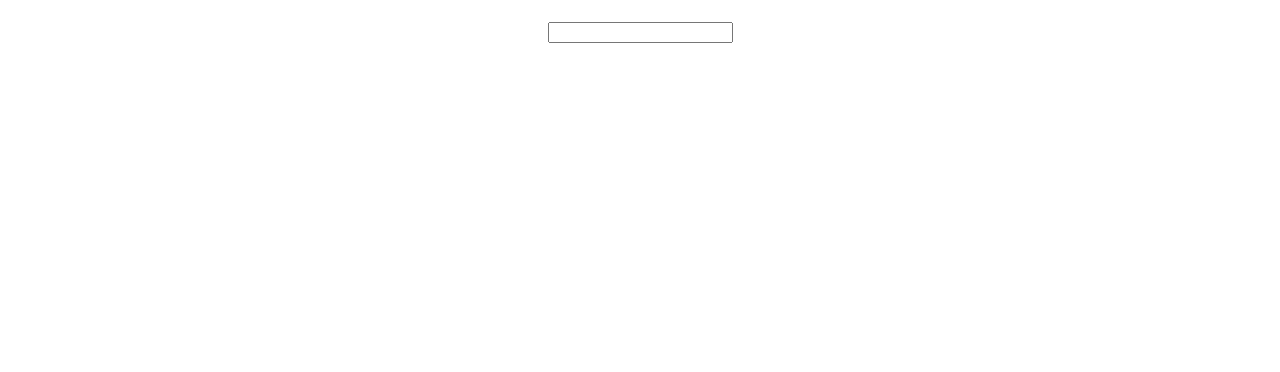
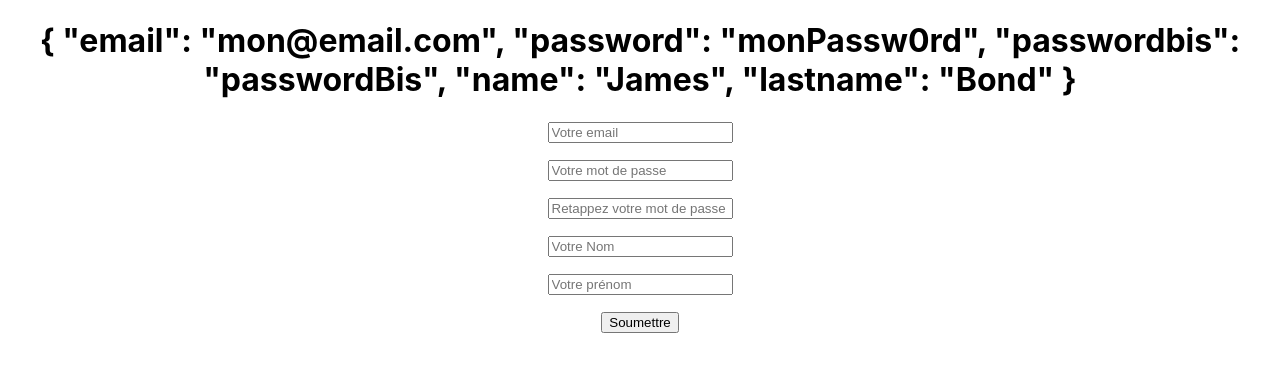
Before and after one commit to mde51/09-18-reims-homer, a React (Create React App) app in the folder front/: page / in a window 1280 px wide. Shown: the top 372 px of the page. Built offline with nearby package versions, Linux system fonts and the light colour scheme.

Commit message:
quete020

```diff
--- a/front/src/App.js
+++ b/front/src/App.js
@@ -1,13 +1,39 @@
 import React, { Component } from "react";
-import logo from "./logo.svg";
 import "./App.css";
 import SignUp from "./SignUp";
 
 class App extends Component {
+  constructor() {
+    super();
+    this.state = {
+      email: "mon@email.com",
+      password: "monPassw0rd",
+      passwordbis: "passwordBis",
+      name: "James",
+      lastname: "Bond"
+    };
+    this.updateField = this.updateField.bind(this);
+    this.handleSubmit = this.handleSubmit.bind(this);
+  }
+  updateField(event) {
+    let inputName = event.target.name;
+    this.setState({
+      [inputName]: event.target.value
+    });
+  }
+  handleSubmit(event) {
+    event.preventDefault();
+    console.log(this.state);
+  }
+
   render() {
     return (
       <div className="App">
-        <SignUp />
+        <SignUp
+          updateField={this.updateField}
+          state={this.state}
+          handleSubmit={this.handleSubmit}
+        />
       </div>
     );
   }
--- a/front/src/SignUp.js
+++ b/front/src/SignUp.js
@@ -1,27 +1,54 @@
 import React, { Component } from "react";
 
 class SignUp extends Component {
-  constructor() {
-    super();
-    this.state = {
-      email: ""
-    };
-    this.updateEmailField = this.updateEmailField.bind(this);
-  }
-  updateEmailField(event) {
-    this.setState({
-      email: event.target.value
-    });
-  }
   render() {
+    const { updateField, state, handleSubmit } = { ...this.props };
     return (
       <div>
-        <h1>{this.state.email}</h1>
-        <input
-          onChange={event => this.updateEmailField(event)}
-          type="email"
-          name="email"
-        />
+        <h1>{JSON.stringify(state, 1, 1)}</h1>
+        <form onSubmit={event => handleSubmit(event)}>
+          <p>
+            <input
+              onChange={event => updateField(event)}
+              type="email"
+              name="email"
+              placeholder="Votre email"
+            />
+          </p>
+          <p>
+            <input
+              onChange={event => updateField(event)}
+              type="password"
+              name="password"
+              placeholder="Votre mot de passe"
+            />
+          </p>
+          <p>
+            <input
+              onChange={event => updateField(event)}
+              type="password"
+              name="passwordbis"
+              placeholder="Retappez votre mot de passe"
+            />
+          </p>
+          <p>
+            <input
+              onChange={event => updateField(event)}
+              type="text"
+              name="name"
+              placeholder="Votre Nom"
+            />
+          </p>
+          <p>
+            <input
+              onChange={event => updateField(event)}
+              type="text"
+              name="firstname"
+              placeholder="Votre prénom"
+            />
+          </p>
+          <input type="submit" value="Soumettre" />
+        </form>
       </div>
     );
   }
```
